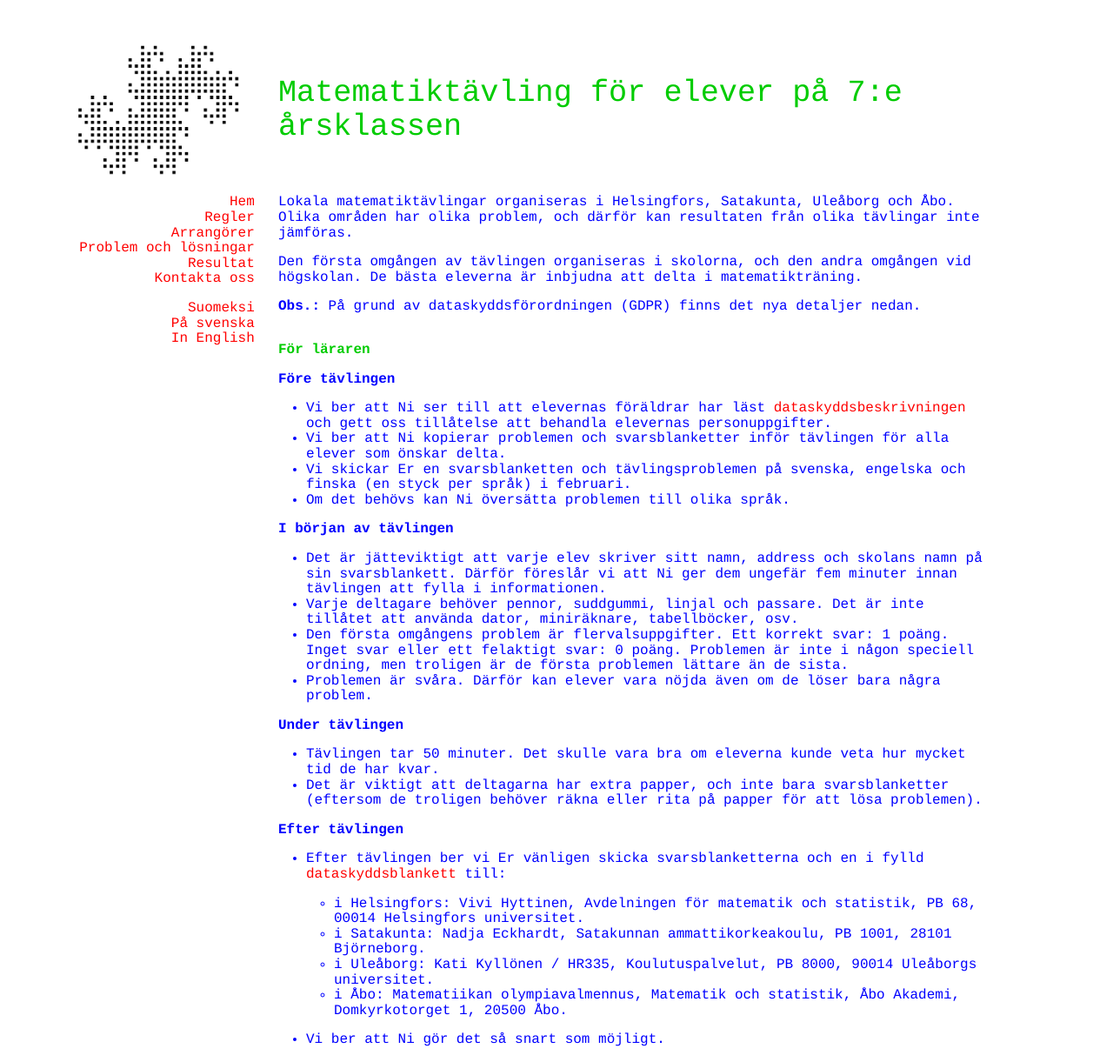
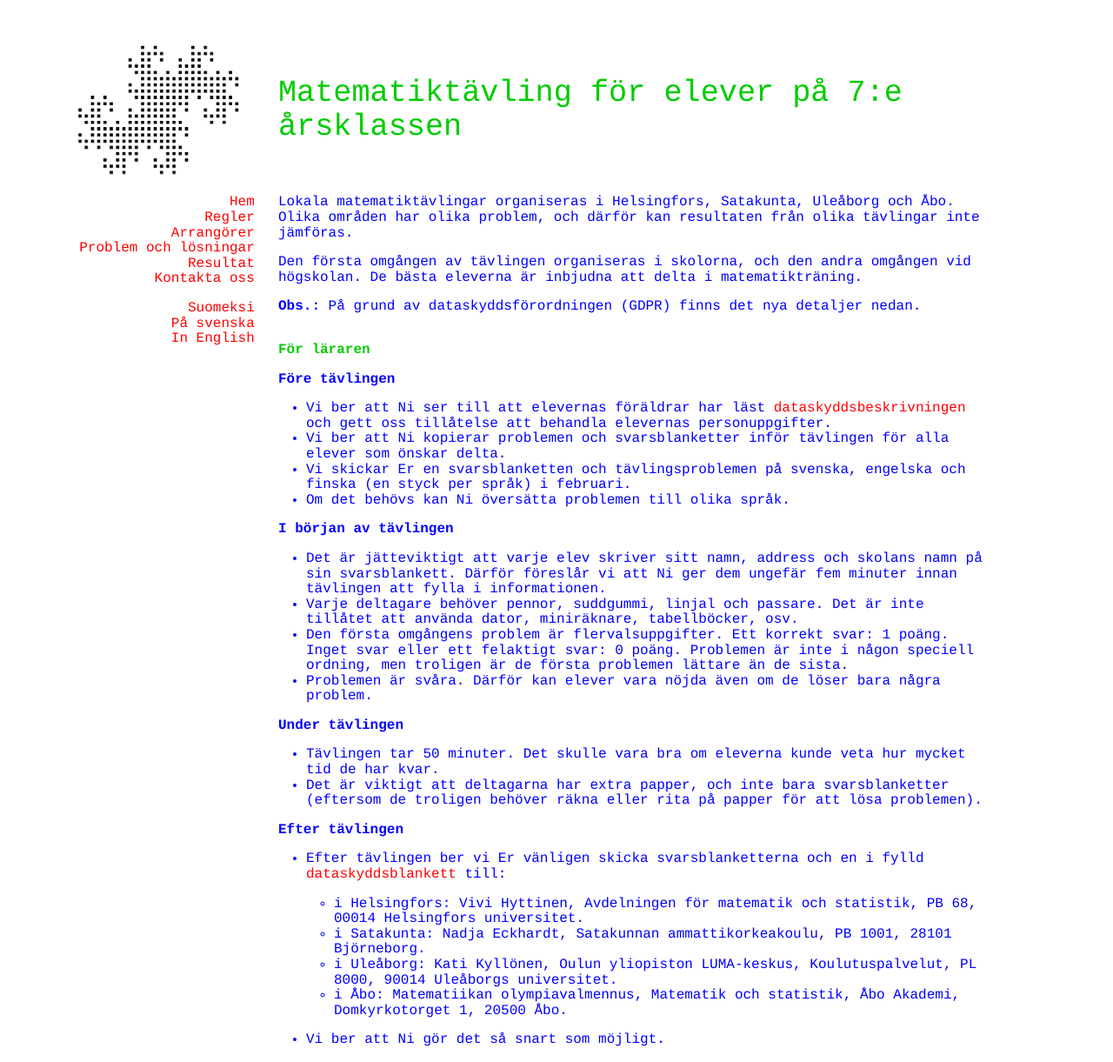
Before and after one commit to matematiikkakilpailut/matematiikkakilpailut.github.io, a Jekyll site: the page built from seiskat/sv/regler.html, in a window 1280 px wide. Shown: the whole page at 87% size. Built offline with Jekyll 4.4.1, drawn with Linux system fonts in a browser that asks for light colours.

Commit message:
Update regler.html
oulun osoite

```diff
--- a/seiskat/sv/regler.html
+++ b/seiskat/sv/regler.html
@@ -86,7 +86,8 @@
 	i Satakunta: Nadja Eckhardt, Satakunnan ammattikorkeakoulu, PB 1001, 28101 Björneborg.
       </li>
       <li>
-	i Uleåborg: Kati Kyllönen / HR335, Koulutuspalvelut, PB 8000, 90014 Uleåborgs universitet.
+	i Uleåborg: Kati Kyllönen, Oulun yliopiston LUMA-keskus,
+	      Koulutuspalvelut, PL 8000, 90014 Uleåborgs universitet.
       </li>
       <li>
 	i Åbo: Matematiikan olympia­valmennus, Matematik och statistik, Åbo Akademi, Domkyrkotorget 1, 20500 Åbo.
```
